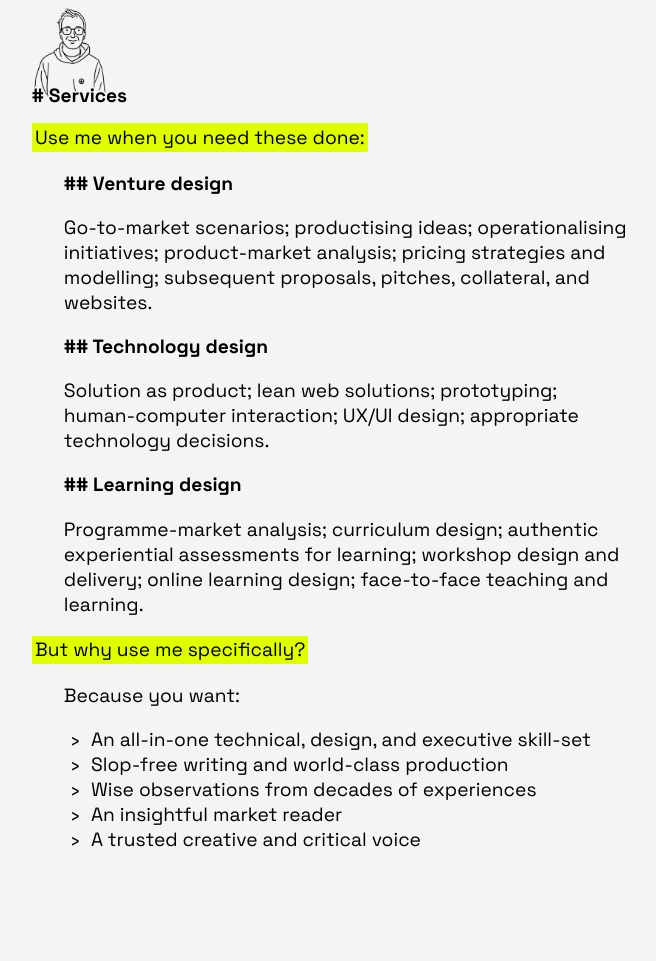
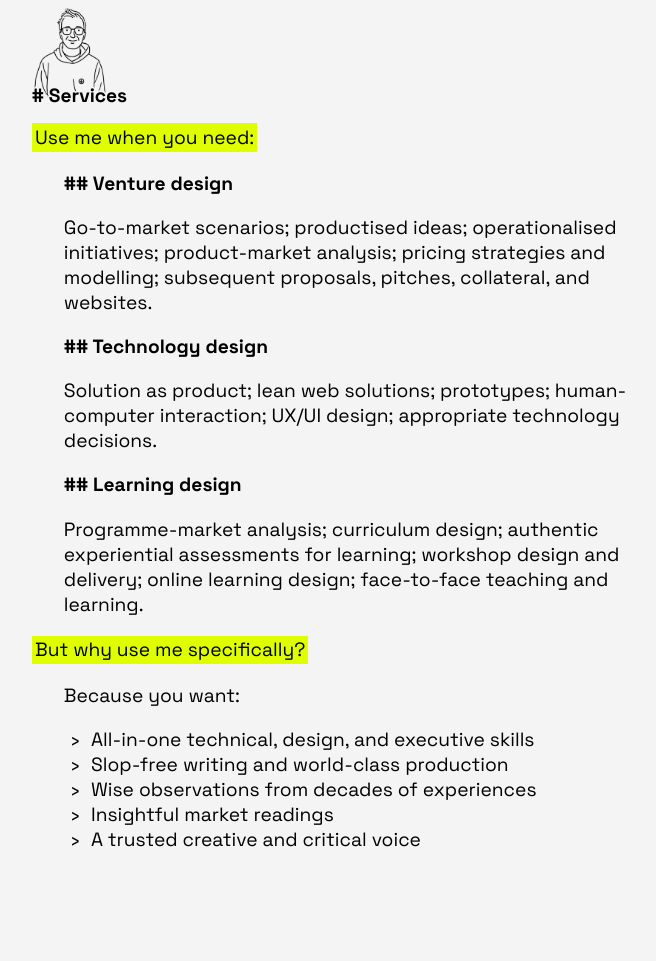
Before and after one commit to ianallannz/ianallannz.github.io, an Eleventy site: page src/index.njk in a window 1280 px wide. Shown: the part 836-1797 px from the top of the page, without its empty margins (317-973 px from the left). Built offline with nearby package versions, Linux system fonts and the light colour scheme; Eleventy itself is replaced by a stand-in of ours; files that its build step writes are made by us from their sources.

Commit message:
services copy tweaks 2

```diff
--- a/src/index.njk
+++ b/src/index.njk
@@ -49,21 +49,21 @@ title: Home
     <section id="services" class="first">
         <img class="me-lines" src="images/me-lines-trans.png">
         <h1># Services</h1>
-        <p class="l1"><span class="highlight">Use me when you need these done:</span></p>
+        <p class="l1"><span class="highlight">Use me when you need:</span></p>
         <h2>## Venture design</h2>
-        <p class="l2">Go-to-market scenarios; productising ideas; operationalising initiatives; product-market analysis; pricing strategies and modelling; subsequent proposals, pitches, collateral, and websites.</p>
+        <p class="l2">Go-to-market scenarios; productised ideas; operationalised initiatives; product-market analysis; pricing strategies and modelling; subsequent proposals, pitches, collateral, and websites.</p>
         <h2>## Technology design</h2>
-        <p class="l2">Solution as product; lean web solutions; prototyping; human-computer interaction; UX/UI design; appropriate
+        <p class="l2">Solution as product; lean web solutions; prototypes; human-computer interaction; UX/UI design; appropriate
             technology decisions.</p>
         <h2>## Learning design</h2>
         <p class="l2">Programme-market analysis; curriculum design; authentic experiential assessments for learning; workshop design and delivery; online learning design; face-to-face teaching and learning.</p>
         <p><span class="highlight">But why use me specifically?</span></p>
             <p class="l2">Because you want:</p>
         <ul>
-            <li>An all-in-one technical, design, and executive skill-set</li>
+            <li>All-in-one technical, design, and executive skills</li>
             <li>Slop-free writing and world-class production</li>
             <li>Wise observations from decades of experiences</li>
-            <li>An insightful market reader</li>
+            <li>Insightful market readings</li>
             <li>A trusted creative and critical voice</li>
         </ul>
     </section>
```
Also changed, not shown: 1 other file.
